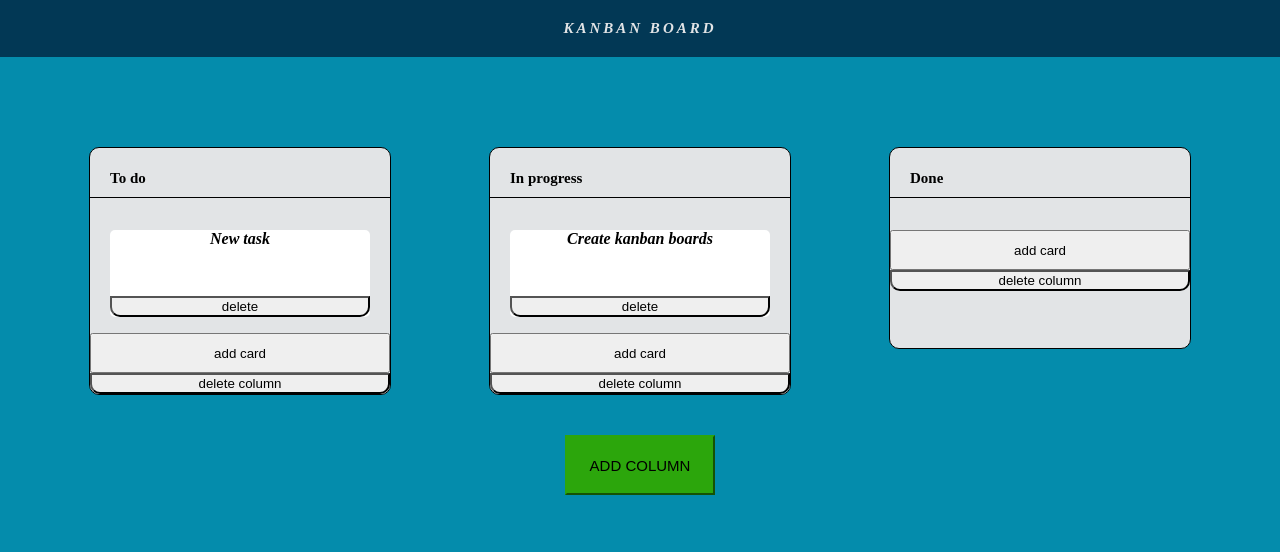
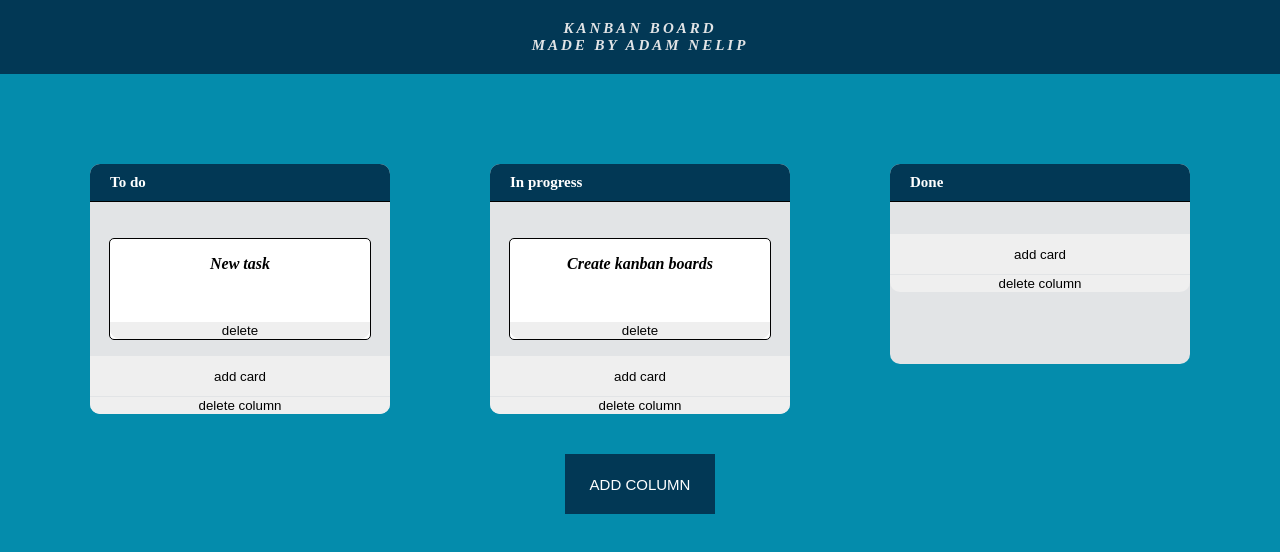
Before and after one commit to Eowm/Trello, a plain HTML site: page index.html in a window 1280 px wide. Drawn offline with nearby package versions, Linux system fonts and the light colour scheme.

Commit message:
Program working, playing with styles

```diff
--- a/index.html
+++ b/index.html
@@ -7,7 +7,7 @@
 </head>
 <body>
 	<div id="board" class="board">
-    <h1>Kanban board</h1>
+    <h1>Kanban board</br> made by Adam Nelip</h1>
 
     <div class="column-container">
       <script id="column-template" type="x-tmpl-mustache">
--- a/sass/style.scss
+++ b/sass/style.scss
@@ -27,14 +27,14 @@ body {
             width: 30px;
         }
         .create-column {
-			background-color: #2CA60C;
-			border-color: #2CA60C;
+        	background-color: #023855;
+        	border: none;
             width: 150px;
         	height: 60px;
         	font-size: 15px;
         	text-transform:uppercase;
+        	color:white;
             &:hover {
-            	background-color:green;
             	font-weight:bold;
             	box-shadow: 0px 0px 0px 1px;
             }
@@ -56,12 +56,15 @@ body {
                text-align: left;
                position: relative;
                border-radius: 10px;
-               border: 1px solid black;
                 h2 {
                 	padding: 10px 20px;
-                	color: black;
+                	color: white;
                 	font-size: 15px;
                 	border-bottom: 1px solid black;
+                	background-color:#023855;
+                	margin: 0;
+                	border-top-right-radius: 10px;
+                	border-top-left-radius: 10px;
                 }
                 .btn-delete {
                     width: 100%;
@@ -69,8 +72,10 @@ body {
                     color: black;
                     border-bottom-left-radius: 10px;
                     border-bottom-right-radius: 10px;
+                    border: none;
                     &:hover {
             			background-color:#023855;
+            			border: none;
             			font-weight:bold;
             			box-shadow: 0px 0px 0px 1px;
             		}
@@ -79,8 +84,10 @@ body {
 					width:100%;
 					cursor: pointer;
 					color: black;
+					border: none;
 					&:hover {
             			background-color:#023855;
+            			border: none;
             			font-weight:bold;
             			box-shadow: 0px 0px 0px 1px;
             		}
@@ -97,6 +104,8 @@ body {
                         min-width: 260px;
                         border-radius: 5px;
                         min-height: 50px;
+                        border: 1px solid black;
+                        margin-top:20px;
                         .card-description {
                             font-style: italic;
                             font-weight: bold;
```
Also changed, not shown: css/style.css, 1 other file.
